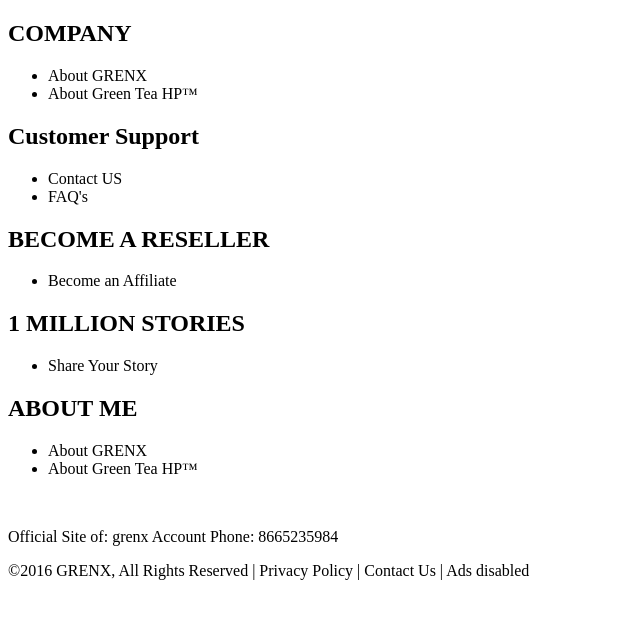
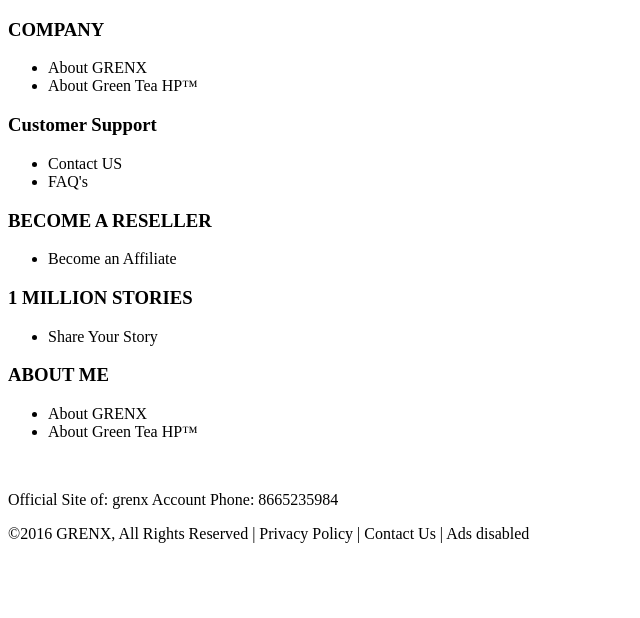
Before and after one commit to bolenton/greentea, a plain HTML site: page index.html in a window 1280 px wide. Shown: the whole page, without its empty margins (0-640 px from the left). Drawn offline with Linux system fonts and the light colour scheme.

Commit message:
change all h2's to h3s

```diff
--- a/index.html
+++ b/index.html
@@ -11,19 +11,19 @@
           <header></header>
 
           <footer>
-              <h2>COMPANY</h2>
+              <h3>COMPANY</h3>
               <ul> <li>About GRENX</li> <li>About Green Tea HP™</li> </ul>
 
-              <h2>Customer Support</h2>
+              <h3>Customer Support</h3>
               <ul> <li>Contact US</li> <li>FAQ's</li> </ul>
 
-              <h2>BECOME A RESELLER</h2>
+              <h3>BECOME A RESELLER</h3>
               <ul> <li>Become an Affiliate</li> </ul>
 
-              <h2>1 MILLION STORIES</h2>
+              <h3>1 MILLION STORIES</h3>
               <ul> <li>Share Your Story</li> </ul>
 
-              <h2>ABOUT ME</h2>
+              <h3>ABOUT ME</h3>
               <ul> <li>About GRENX</li> <li>About Green Tea HP™</li> </ul>
           </footer>
 
```
